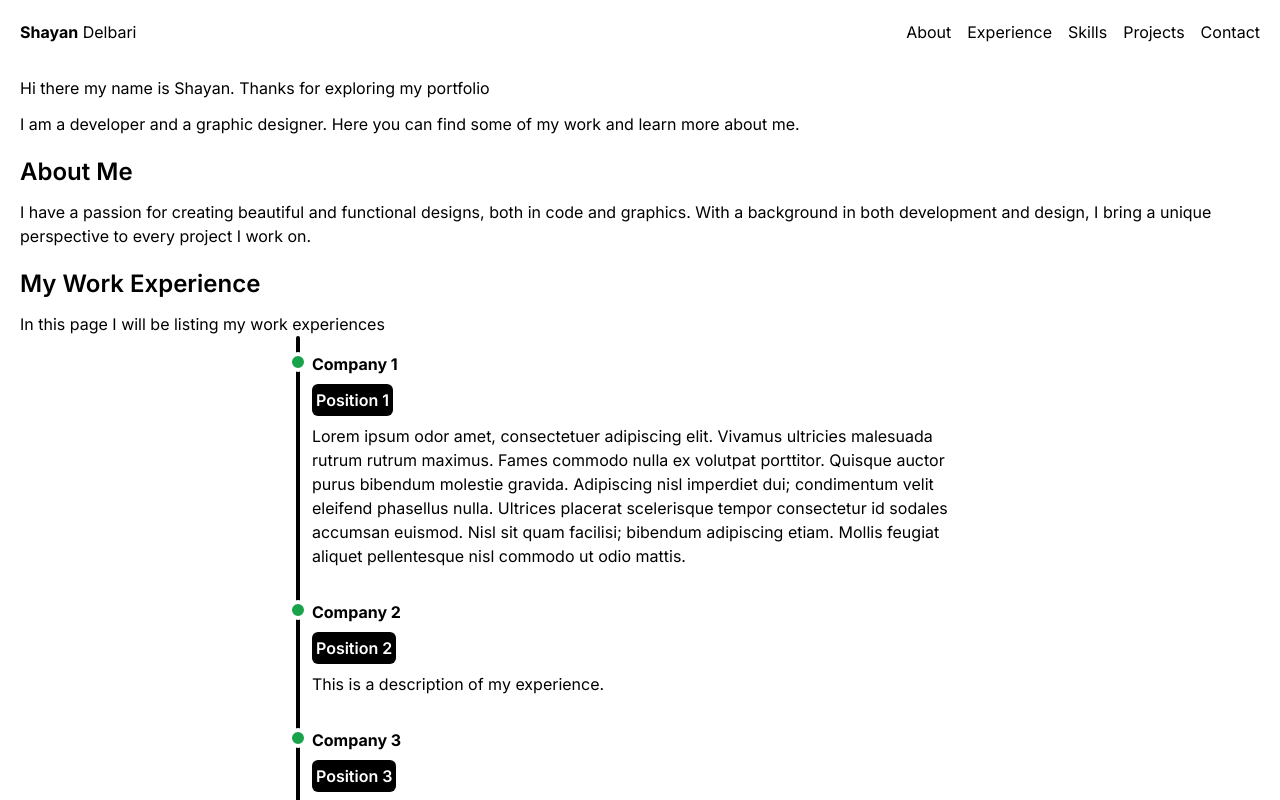
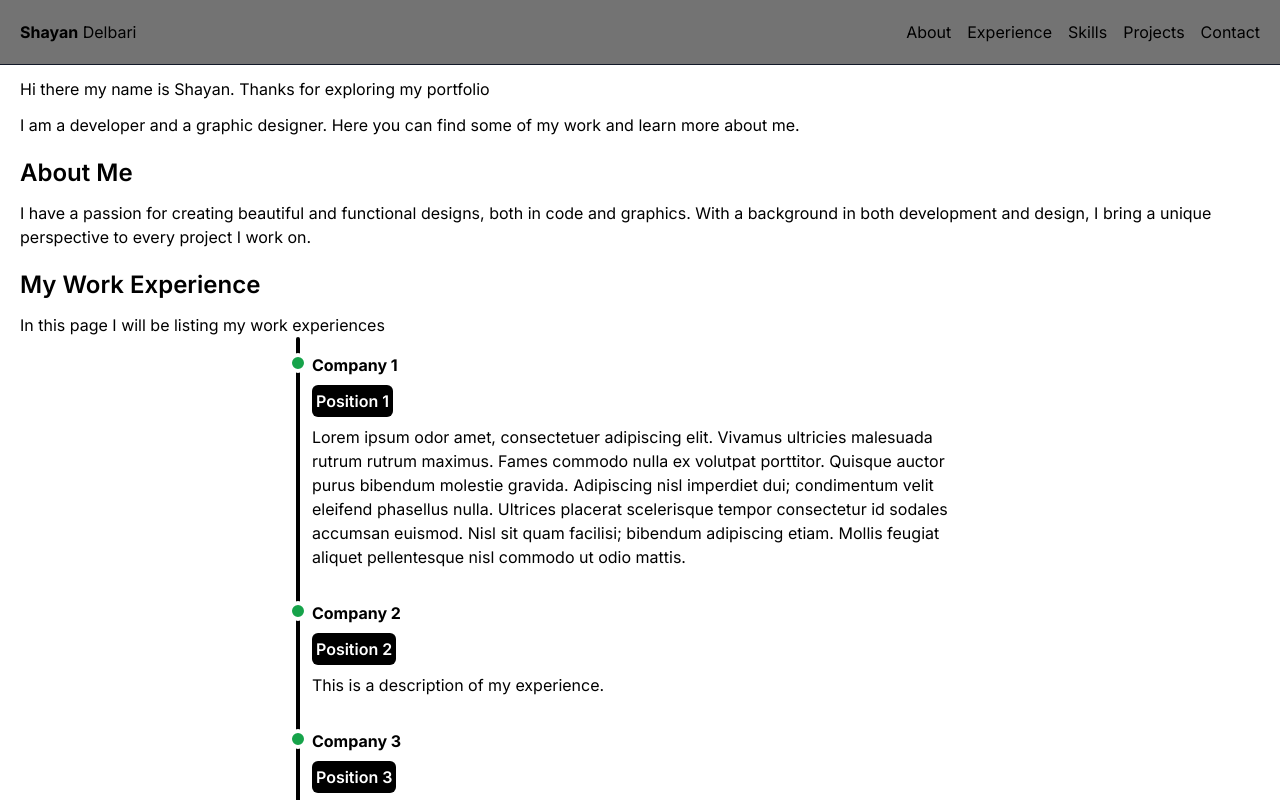
Before and after one commit to shayandelbari/my-portfolio, a SvelteKit app: page / in a window 1280 px wide. Shown: the top 800 px of the page. Built offline with nearby package versions, Linux system fonts and the light colour scheme.

Commit message:
added a blur effect and made it sticky for the menu

```diff
--- a/src/routes/Menu.svelte
+++ b/src/routes/Menu.svelte
@@ -9,7 +9,8 @@
 	];
 </script>
 
-<nav class="flex w-full flex-row justify-between p-5">
+<div class="sticky top-0 z-40 border-b-[1px] border-b-gray-900 bg-black/55 backdrop-blur">
+	<nav class="flex h-auto w-full flex-row justify-between p-5">
 		<ul class="flex"><li><a href="/"><strong>Shayan</strong> Delbari</a></li></ul>
 		<ul class="flex space-x-4">
 			{#each menuItems as item}
@@ -17,3 +18,4 @@
 			{/each}
 		</ul>
 	</nav>
+</div>
```
Lines whose indentation alone changed are shown as unchanged.
